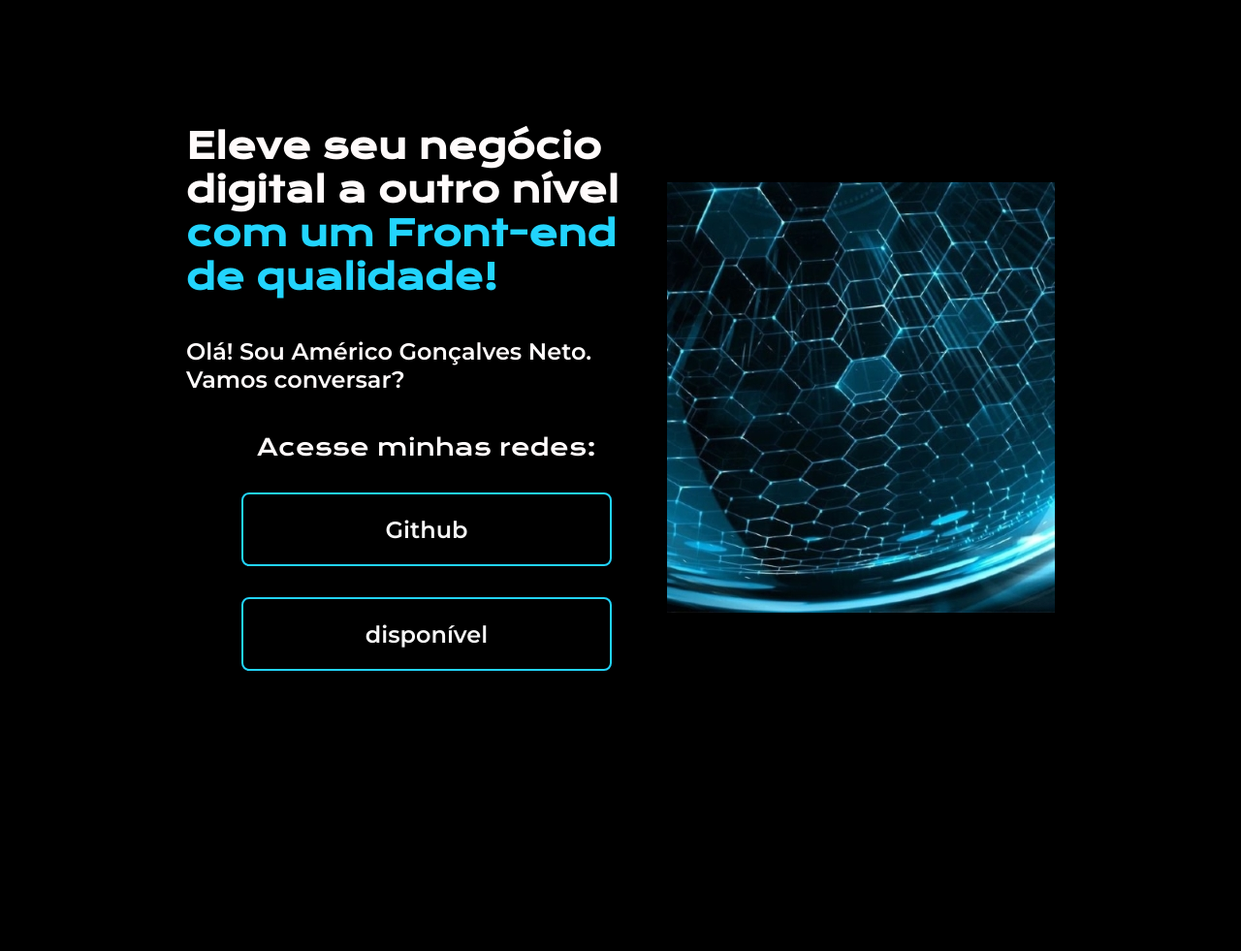
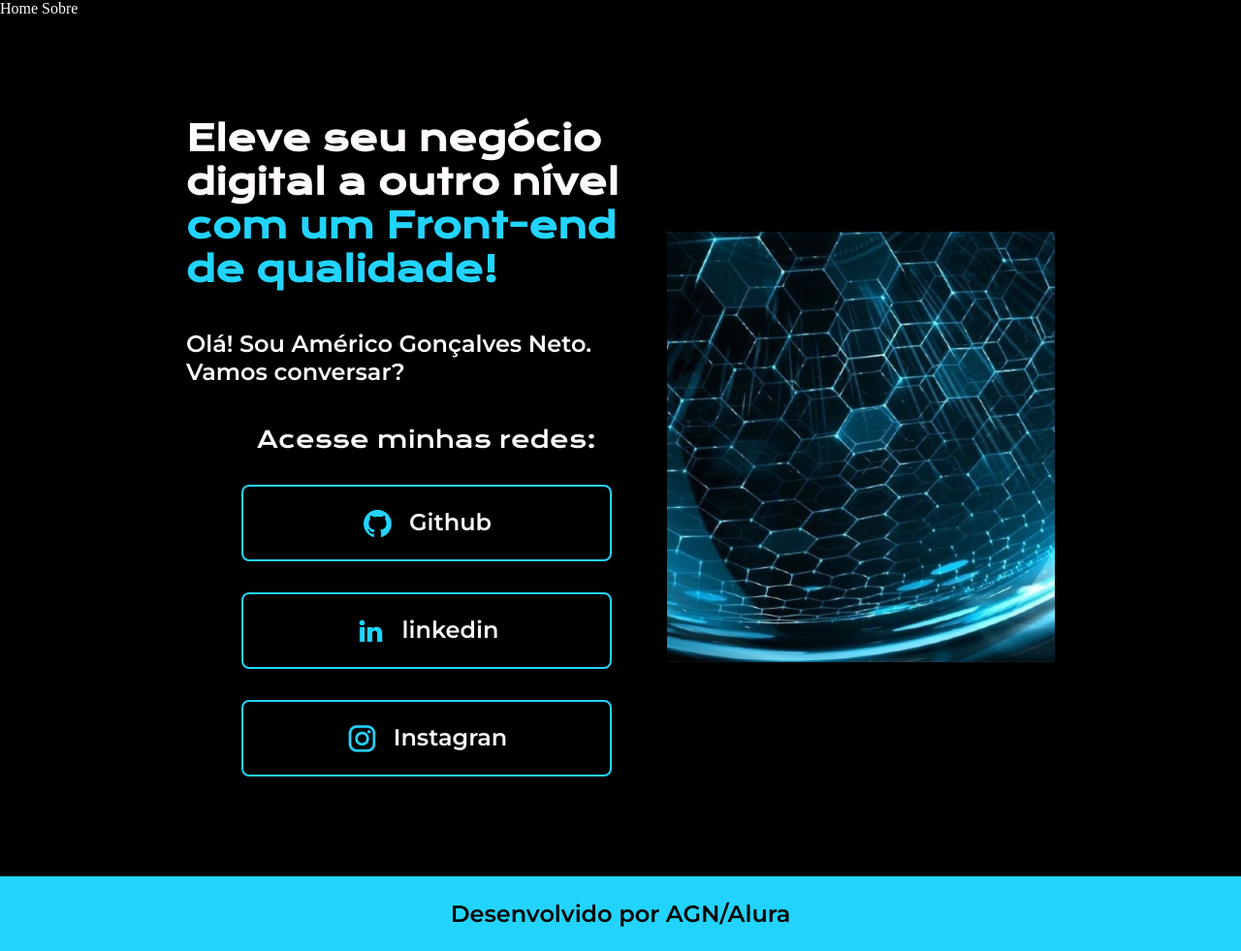
Before and after one commit to AmericoGN/HTML_CSS, a plain HTML site: page Index.html in a window 1280 px wide. Shown: the whole page at 97% size. Before the commit the page ends 928 px from the top, so only its background shows below. Drawn offline with nearby package versions, Linux system fonts and the light colour scheme.

Commit message:
Rodape e hover

```diff
--- a/Index.html
+++ b/Index.html
@@ -7,7 +7,12 @@
     <link rel="stylesheet" href="Style/style.css">
 </head>
 <body>
-    <header></header>
+    <header class="cabecalho">
+        <nav class="cabeçalho__menu">
+            <a class="cabeçalho__menu__link">Home</a>
+            <a class="cabeçalho__menu__link">Sobre</a>
+        </nav>
+    </header>
     <main class="apresentaçao">
         <section class="apresentaçao__conteudo">
             <h1 class="apresentaçao__conteudo__titulo">Eleve seu negócio digital a outro nível <strong class="titulo-destaque">
@@ -15,12 +20,24 @@
             <p class="apresentaçao__conteudo__texto">Olá! Sou Américo Gonçalves Neto. Vamos conversar?</p>
             <div class="apresentaçao__links">
                 <h2 class="apresentaçao__links__subtitulo">Acesse minhas redes:</h2>
-                <a class="apresentaçao__links__link" href="https://github.com/AmericoGN">Github</a>
-                <a class="apresentaçao__links__link" href="">disponível</a>
+                <a class="apresentaçao__links__link" href="https://github.com/AmericoGN">
+                    <img src="./assets/github.png" alt="github">
+                    Github
+                    </a>
+                <a class="apresentaçao__links__link" href="">
+                    <img src="./assets/linkedin.png" alt="linkedin">
+                    linkedin
+                </a>
+                <a class="apresentaçao__links__link" href="">
+                    <img src="./assets/instagram.png" alt="instagram">
+                   Instagran
+                </a>
             </div>
         </section>
             <img src="image/image.jpg" alt="imagem">
     </main>
-    <footer></footer>
+    <footer class="rodape">
+        <p>Desenvolvido por AGN/Alura</p>
+    </footer>
 </body>
 </html>
--- a/Style/style.css
+++ b/Style/style.css
@@ -6,7 +6,6 @@
 }
 
 body {
-    height: 100vh;
     box-sizing: border-box;
     background-color: #000000;
     color: #fffbfb;
@@ -16,8 +15,20 @@ body {
     color: #22d4fd;
 }
 
+.cabeçalho {
+
+}
+
+.cabeçalho__menu {
+
+}
+
+.cabeçalho__menu__link {
+
+}
+
 .apresentaçao {
-    margin: 10% 15%;
+    padding: 8% 15%;
     display: flex;
     align-items:center;
     justify-content: space-between;
@@ -55,6 +66,9 @@ body {
 }
 
 .apresentaçao__links__link {
+    display: flex;
+    justify-content: center;
+    gap: 16px;
     border: 2px solid #22d4fd;
     width: 378px;
     text-align: center;
@@ -66,3 +80,18 @@ body {
     color: #f6f6f6;
     font-family: 'Montserrat', sans-serif;
 }
+
+.apresentaçao__links__link:hover {
+    background-color: #272727;
+    border: 2px solid rgb(255, 255, 255);
+}
+
+.rodape {
+    padding: 24px;
+    color: #000000;
+    background-color: #22d4fd;
+    text-align: center;
+    font-family: 'Montserrat', sans serif;
+    font-size: 24px;
+    font-weight: 400;
+}
```
Also changed, not shown: assets/Imagem.png (added), assets/github.png (added), assets/instagram.png (added), assets/linkedin.png (added), assets/twitch.png (added), assets/twitter-novo.png (added), assets/twitter.png (added).
